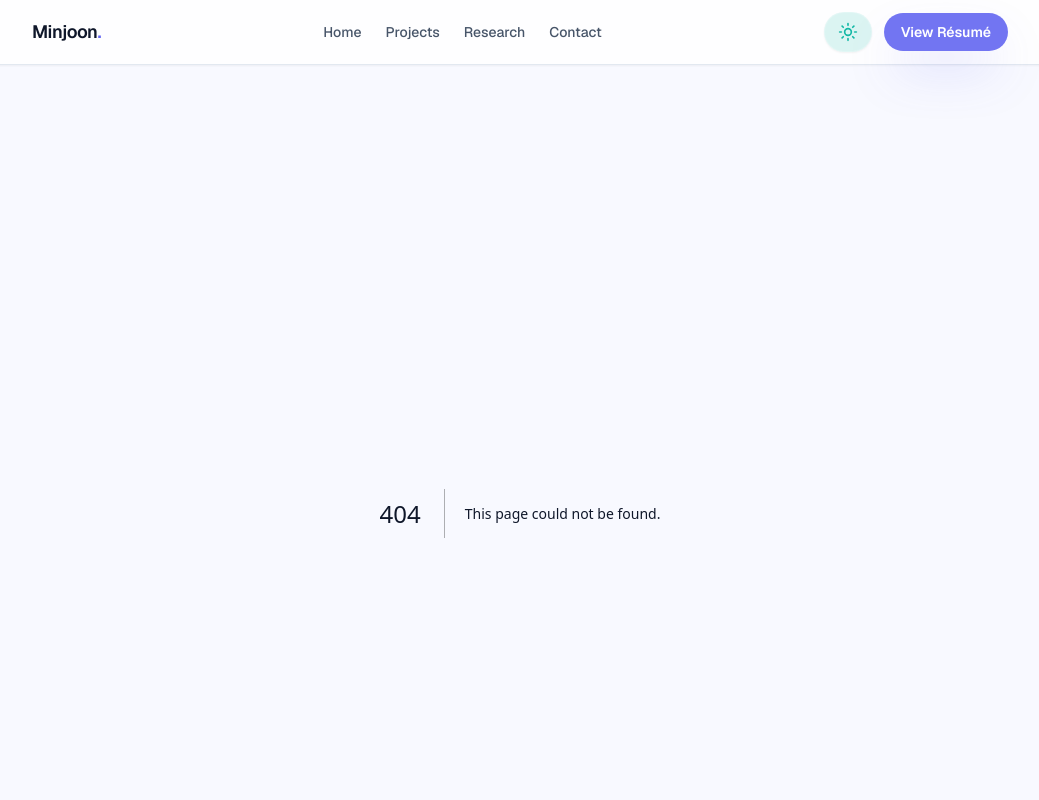
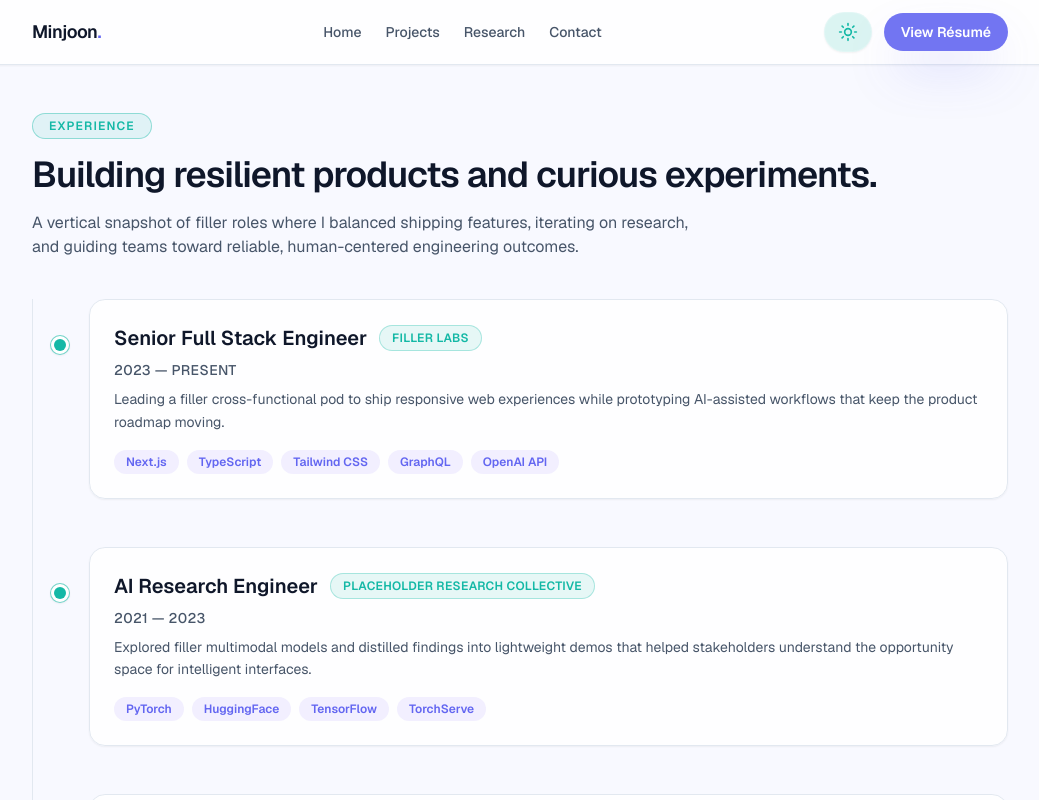
Before and after one commit to JoonEom/CS_Portfolio, a Next.js app: page /experience in a window 1280 px wide. Before the commit this address had no page. Shown: the top 800 px of the page, without its empty margins (120-1159 px from the left). Built offline with nearby package versions, Linux system fonts and the light colour scheme.

Commit message:
feat: add experience timeline with animations

```diff
--- /dev/null
+++ b/app/experience/page.tsx
@@ -0,0 +1,37 @@
+import type { Metadata } from "next";
+import {
+  ExperienceTimeline,
+  type ExperienceEntry,
+} from "@/components/experience-timeline";
+
+export const metadata: Metadata = {
+  title: "Experience — Minjoon Eom",
+  description:
+    "Browse Minjoon Eom's experience timeline spanning full stack engineering and AI research work.",
+};
+
+export default async function ExperiencePage() {
+  const { default: experience } = (await import("@/data/experience.json")) as {
+    default: ExperienceEntry[];
+  };
+
+  return (
+    <div className="space-y-10">
+      <header className="space-y-4">
+        <span className="inline-flex items-center rounded-full border border-accent-teal/40 bg-accent-teal/10 px-4 py-1 text-xs font-semibold uppercase tracking-widest text-accent-teal dark:border-accent-indigo/40 dark:bg-accent-indigo/15 dark:text-accent-lavender">
+          Experience
+        </span>
+        <h1 className="text-3xl font-semibold tracking-tight text-foreground sm:text-4xl">
+          Building resilient products and curious experiments.
+        </h1>
+        <p className="max-w-2xl text-sm leading-relaxed text-muted-foreground sm:text-base">
+          A vertical snapshot of filler roles where I balanced shipping
+          features, iterating on research, and guiding teams toward reliable,
+          human-centered engineering outcomes.
+        </p>
+      </header>
+
+      <ExperienceTimeline entries={experience} />
+    </div>
+  );
+}
--- /dev/null
+++ b/components/experience-timeline.tsx
@@ -0,0 +1,95 @@
+"use client";
+
+import { motion } from "framer-motion";
+
+export type ExperienceEntry = {
+  role: string;
+  company: string;
+  duration: string;
+  description: string;
+  technologies: string[];
+};
+
+type ExperienceTimelineProps = {
+  entries: ExperienceEntry[];
+};
+
+const listVariants = {
+  hidden: { opacity: 0 },
+  visible: {
+    opacity: 1,
+    transition: { staggerChildren: 0.12, delayChildren: 0.1 },
+  },
+};
+
+const itemVariants = {
+  hidden: { opacity: 0, y: 24 },
+  visible: {
+    opacity: 1,
+    y: 0,
+    transition: { duration: 0.45, ease: [0.16, 1, 0.3, 1] },
+  },
+};
+
+export function ExperienceTimeline({ entries }: ExperienceTimelineProps) {
+  return (
+    <motion.ol
+      className="relative border-l border-border pl-6 md:pl-8"
+      initial="hidden"
+      animate="visible"
+      variants={listVariants}
+    >
+      {entries.map((entry, index) => (
+        <motion.li
+          key={`${entry.company}-${entry.role}-${index}`}
+          variants={itemVariants}
+          className="relative pb-12 pl-6 last:pb-0"
+        >
+          <span className="absolute left-[-0.95rem] top-9 flex h-5 w-5 items-center justify-center rounded-full border border-accent-teal/60 bg-white shadow-sm dark:border-accent-indigo/60 dark:bg-slate-950">
+            <span className="h-3 w-3 rounded-full bg-accent-teal shadow-glow dark:bg-accent-indigo" />
+          </span>
+
+          <motion.div
+            layout
+            whileHover={{ y: -6, scale: 1.01 }}
+            transition={{ type: "spring", stiffness: 320, damping: 28 }}
+            className="group relative overflow-hidden rounded-2xl border border-border bg-white/80 p-6 shadow-sm backdrop-blur transition dark:bg-slate-950/70"
+          >
+            <motion.span
+              aria-hidden="true"
+              className="absolute inset-0 bg-gradient-to-br from-accent-indigo/10 via-transparent to-accent-teal/10 opacity-0 transition group-hover:opacity-100"
+              layout
+            />
+
+            <div className="relative z-10 space-y-2">
+              <div className="flex flex-wrap items-center gap-3">
+                <h3 className="text-xl font-semibold text-foreground">
+                  {entry.role}
+                </h3>
+                <span className="rounded-full border border-accent-teal/30 bg-accent-teal/10 px-3 py-1 text-xs font-semibold uppercase tracking-wide text-accent-teal dark:border-accent-indigo/30 dark:bg-accent-indigo/10 dark:text-accent-lavender">
+                  {entry.company}
+                </span>
+              </div>
+              <p className="text-sm font-medium uppercase tracking-wide text-muted-foreground">
+                {entry.duration}
+              </p>
+              <p className="text-sm leading-relaxed text-muted-foreground">
+                {entry.description}
+              </p>
+              <div className="flex flex-wrap gap-2 pt-2">
+                {entry.technologies.map((tech) => (
+                  <span
+                    key={`${entry.company}-${tech}`}
+                    className="rounded-full bg-accent-lavender/20 px-3 py-1 text-xs font-semibold text-accent-indigo dark:bg-accent-indigo/20 dark:text-accent-lavender"
+                  >
+                    {tech}
+                  </span>
+                ))}
+              </div>
+            </div>
+          </motion.div>
+        </motion.li>
+      ))}
+    </motion.ol>
+  );
+}
--- /dev/null
+++ b/data/experience.json
@@ -0,0 +1,29 @@
+[
+  {
+    "role": "Senior Full Stack Engineer",
+    "company": "Filler Labs",
+    "duration": "2023 — Present",
+    "description": "Leading a filler cross-functional pod to ship responsive web experiences while prototyping AI-assisted workflows that keep the product roadmap moving.",
+    "technologies": [
+      "Next.js",
+      "TypeScript",
+      "Tailwind CSS",
+      "GraphQL",
+      "OpenAI API"
+    ]
+  },
+  {
+    "role": "AI Research Engineer",
+    "company": "Placeholder Research Collective",
+    "duration": "2021 — 2023",
+    "description": "Explored filler multimodal models and distilled findings into lightweight demos that helped stakeholders understand the opportunity space for intelligent interfaces.",
+    "technologies": ["PyTorch", "HuggingFace", "TensorFlow", "TorchServe"]
+  },
+  {
+    "role": "Software Engineer",
+    "company": "Fabricated Systems",
+    "duration": "2019 — 2021",
+    "description": "Built filler event-driven services and dashboards that improved developer visibility into system health and empowered teams to iterate faster.",
+    "technologies": ["React", "Node.js", "Kubernetes", "PostgreSQL"]
+  }
+]
```
